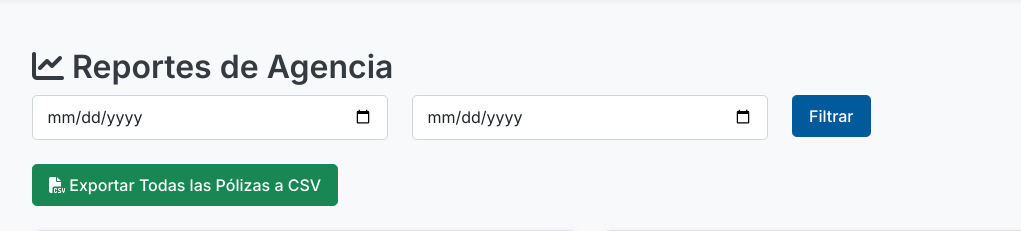
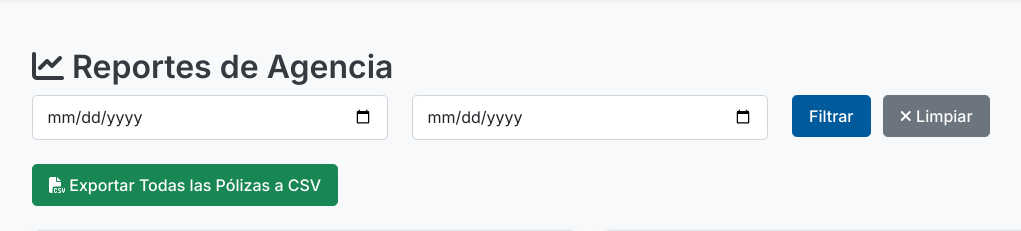
Before and after one commit to francanico/Gestor_Seguro, a Django app: page /reportes/ in a window 1280 px wide. Shown: the part 72-303 px from the top of the page, without its empty margins (50-1071 px from the left). Run offline with Django 4.2, Linux system fonts and the light colour scheme; the visitor is signed in with stand-in values (Sample User, id 1); data that the repository does not hold is empty; some libraries are stand-ins or nearby versions.

Commit message:
Boton limpiar

```diff
--- a/gestor_seguros/templates/reportes/reportes_dashboard.html
+++ b/gestor_seguros/templates/reportes/reportes_dashboard.html
@@ -10,7 +10,9 @@
     <div class="row">
         <div class="col-md-4"><input type="date" name="fecha_inicio" value="{{ fecha_inicio }}" class="form-control"></div>
         <div class="col-md-4"><input type="date" name="fecha_fin" value="{{ fecha_fin }}" class="form-control"></div>
-        <div class="col-md-4"><button type="submit" class="btn btn-primary">Filtrar</button></div>
+        <div class="col-md-4"><button type="submit" class="btn btn-primary">Filtrar</button>
+        <a href="{% url 'reportes:dashboard_reportes' %}" class="btn btn-secondary ms-2">
+        <i class="fas fa-times"></i> Limpiar</a>       </div>
     </div>
 </form>
 
```
